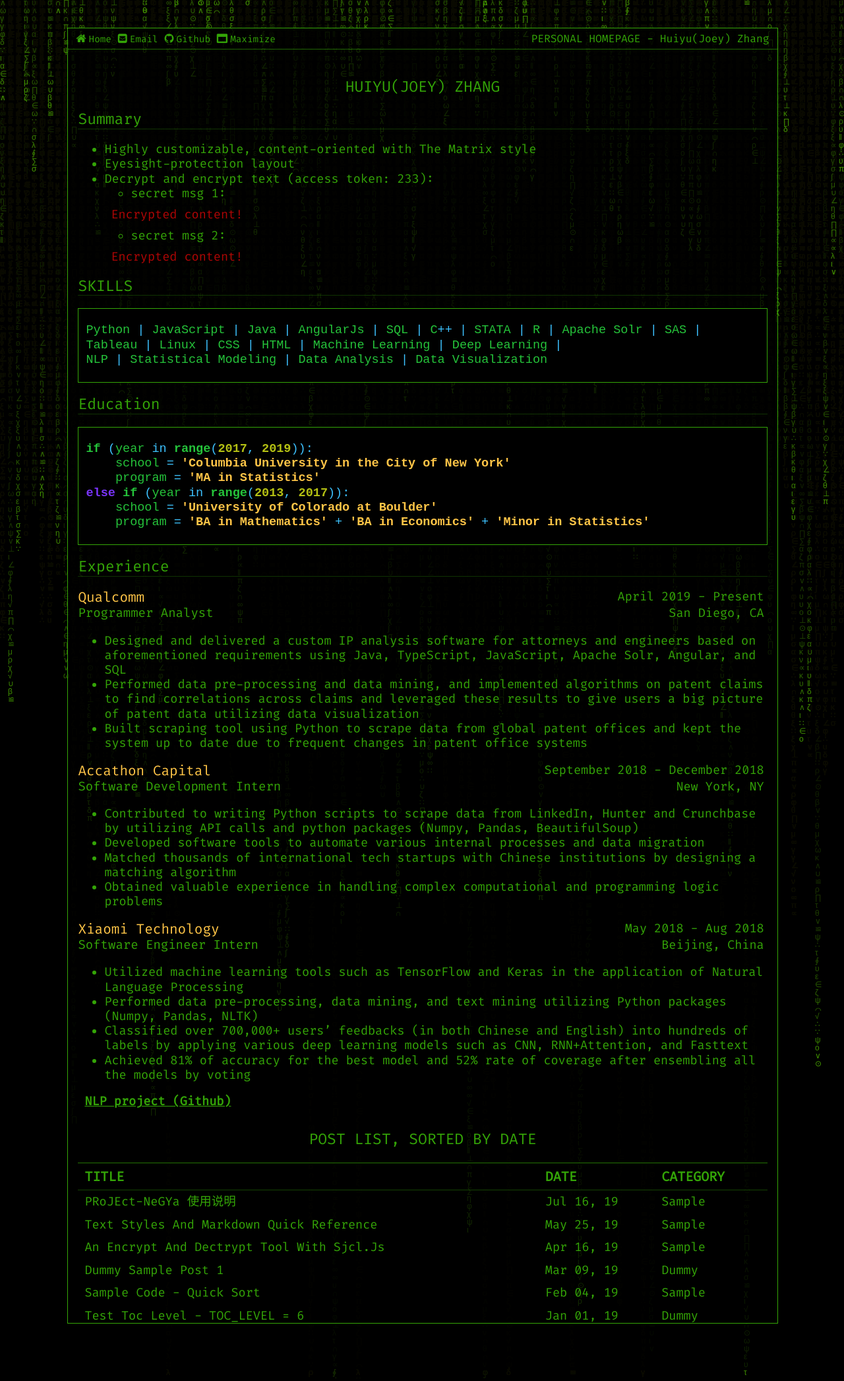
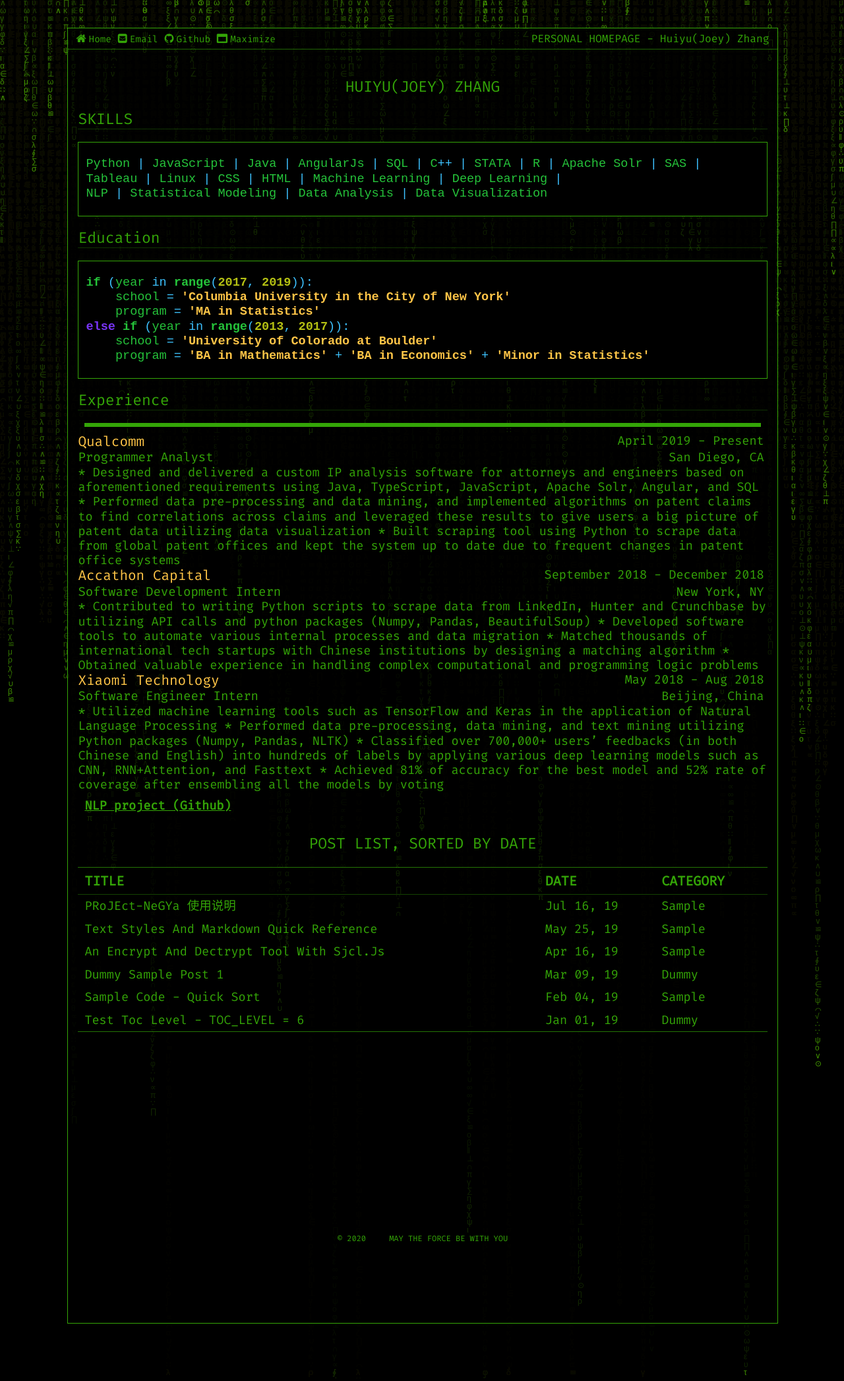
Before and after one commit to Jooooooooooey/Jooooooooooey.github.io, a Jekyll site: the page built from pages/index.md, in a window 1280 px wide. Shown: the whole page at 66% size. Built offline with Jekyll 4.4.1, drawn with Linux system fonts in a browser that asks for light colours.

Commit message:
Update index.md

````diff
--- a/pages/index.md
+++ b/pages/index.md
@@ -5,23 +5,13 @@ toc: false
 home_btn: true
 btn_text: true
 footer: true
-title: "hhh"
-author: "Joey"
+title: ""
+author: ""
 encrypted_text: true
 permalink: /
 ---
 
 # HUIYU(JOEY) ZHANG
-
-##  Summary
-* Highly customizable, content-oriented with The Matrix style
-* Eyesight-protection layout
-* Decrypt and encrypt text (access token: 233):
-  * secret msg 1:
-  <p class="encrypted" id="/MZAf/PKx9jpw8/Jnp7XQQFki2ibGnArZP46W+keVThXquhWwFROEFnbY8eC57Tw==">Encrypted content!</p>
-  * secret msg 2:
-  <p class="encrypted" id="G7D+0370pNmixIP1j7teCg1jtm9XCdOWYFH61lcM0LYWlT0hB3rS9raIs=">Encrypted content!</p>
-
 
 ## SKILLS
 ```python
@@ -44,6 +34,7 @@ permalink: /
 ```
 
 ## Experience
+<p style="border:solid">
 <div><span style="color:#ffc547; font-size:21px"> Qualcomm </span><span style="position:absolute; right:20px"> April 2019 - Present</span></div>
 <div><span style="font-size:19px">Programmer Analyst</span><span style="position:absolute; right:20px">San Diego, CA</span></div>
 * Designed and delivered a custom IP analysis software for attorneys and engineers based on aforementioned requirements using Java, TypeScript, JavaScript, Apache Solr, Angular, and SQL
@@ -63,5 +54,5 @@ permalink: /
 * Performed data pre-processing, data mining, and text mining utilizing Python packages (Numpy, Pandas, NLTK)
 * Classified over 700,000+ users’ feedbacks (in both Chinese and English) into hundreds of labels by applying various deep learning models such as CNN, RNN+Attention, and Fasttext
 * Achieved 81% of accuracy for the best model and 52% rate of coverage after ensembling all the models by voting
-
+</p>
 [**NLP project (Github)**](https://github.com/Jooooooooooey/NLP-Classification)
````
